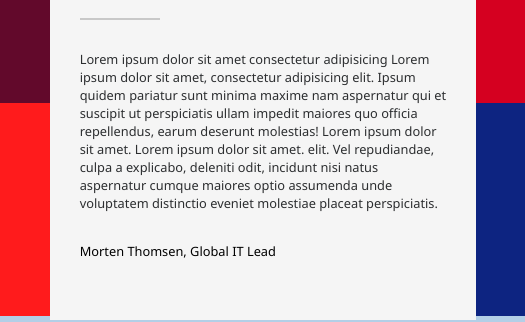
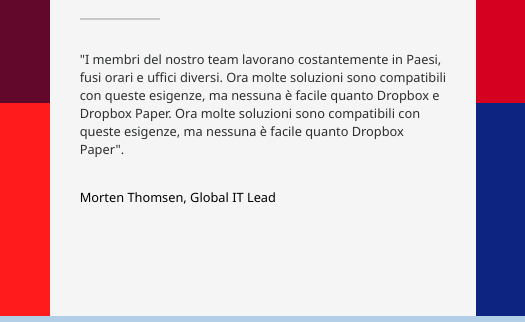
Before and after one commit to Frapenle/htmlcss-dropbox, a plain HTML site: page index.html in a window 1280 px wide. Shown: the part 3756-4078 px from the top of the page, 377-902 px from the left. Drawn offline with Linux system fonts and the light colour scheme.

Commit message:
Correct designit big square text

```diff
--- a/index.html
+++ b/index.html
@@ -221,7 +221,7 @@
             <div class="box-squares">
                 <img src="./img/designit.svg" alt="designit logo">
                 <div class="br"></div>
-                <p>Lorem ipsum dolor sit amet consectetur adipisicing Lorem ipsum dolor sit amet, consectetur adipisicing elit. Ipsum quidem pariatur sunt minima maxime nam aspernatur qui et suscipit ut perspiciatis ullam impedit maiores quo officia repellendus, earum deserunt molestias! Lorem ipsum dolor sit amet. Lorem ipsum dolor sit amet. elit. Vel repudiandae, culpa a explicabo, deleniti odit, incidunt nisi natus aspernatur cumque maiores optio assumenda unde voluptatem distinctio eveniet molestiae placeat perspiciatis.</p>
+                <p>"I membri del nostro team lavorano costantemente in Paesi, fusi orari e uffici diversi. Ora molte soluzioni sono compatibili con queste esigenze, ma nessuna è facile quanto Dropbox e Dropbox Paper. Ora molte soluzioni sono compatibili con queste esigenze, ma nessuna è facile quanto Dropbox Paper".</p>
                 <span class="author">Morten Thomsen, Global IT Lead</span>
             </div>
             <div class="box-squares">
```
